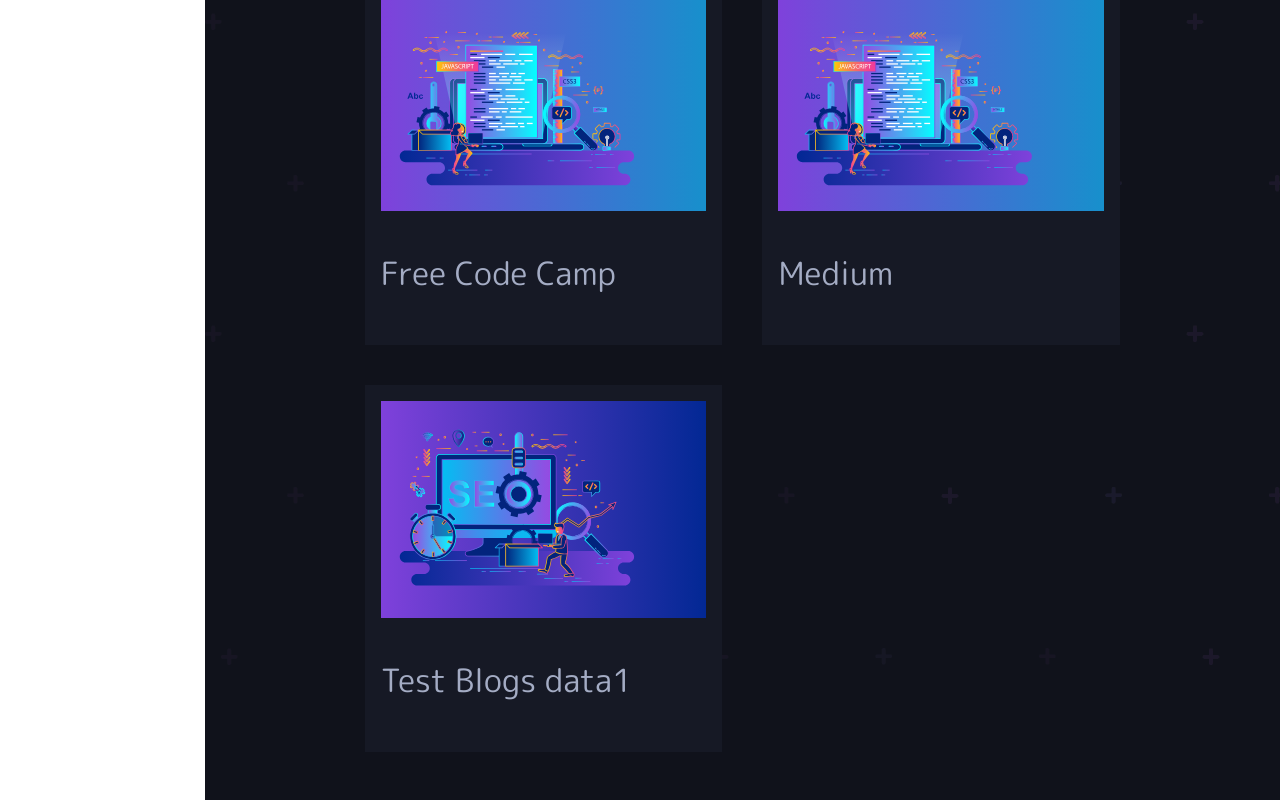
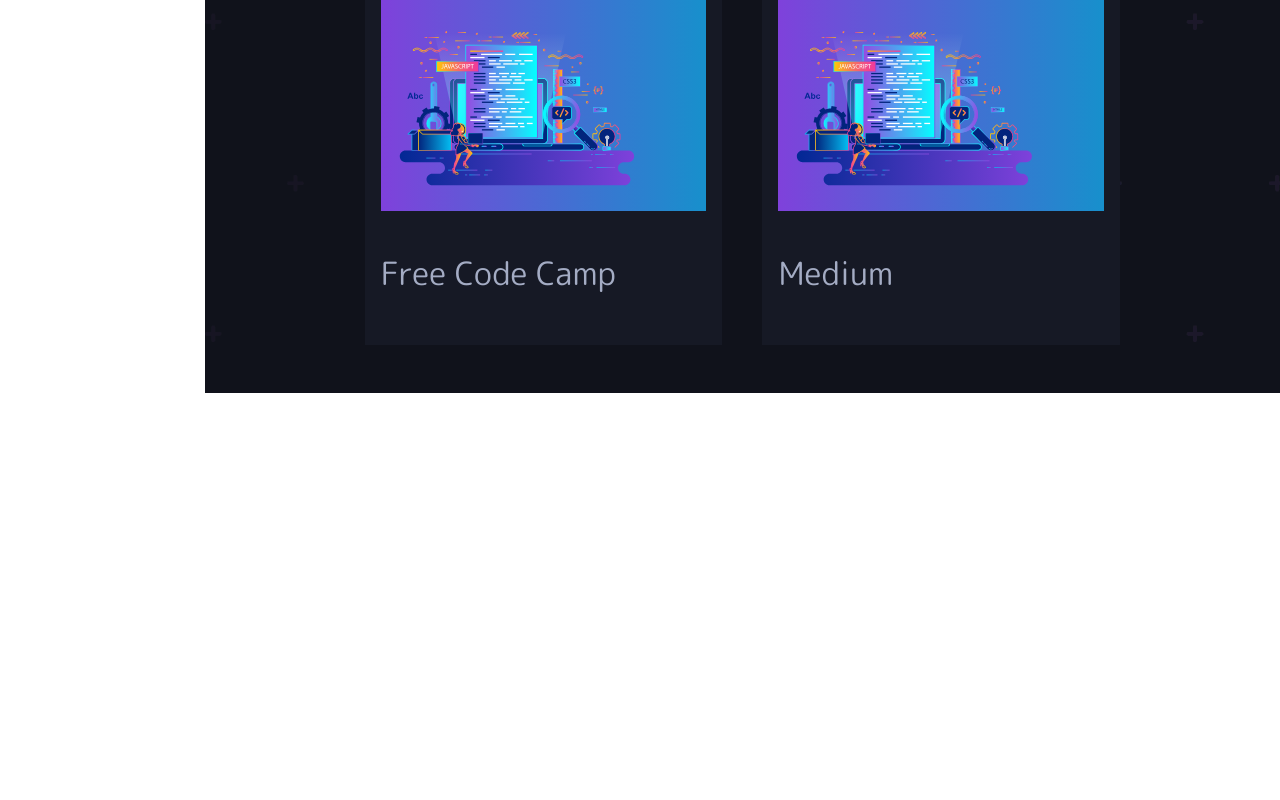
Before and after one commit to Divyathali/Divyathali.github.io, a React (Create React App) app: page /blogs in a window 1280 px wide. Shown: the part 1113-1913 px from the top of the page. After the commit the page ends 1506 px from the top, so only its background shows below. Built offline with nearby package versions, Linux system fonts and the light colour scheme.

Commit message:
Update allBlogs.js

```diff
--- a/src/Components/allBlogs.js
+++ b/src/Components/allBlogs.js
@@ -58,15 +58,6 @@
         date : '09',
         month: 'Sep',
         year: '2019'
-    },
-    {
-        id: 7,
-        image: blog3,
-        title: 'Test Blogs data1',
-        link: '',
-        date : '09',
-        month: 'Sep',
-        year: '2019'
     }
 ];
 
```
